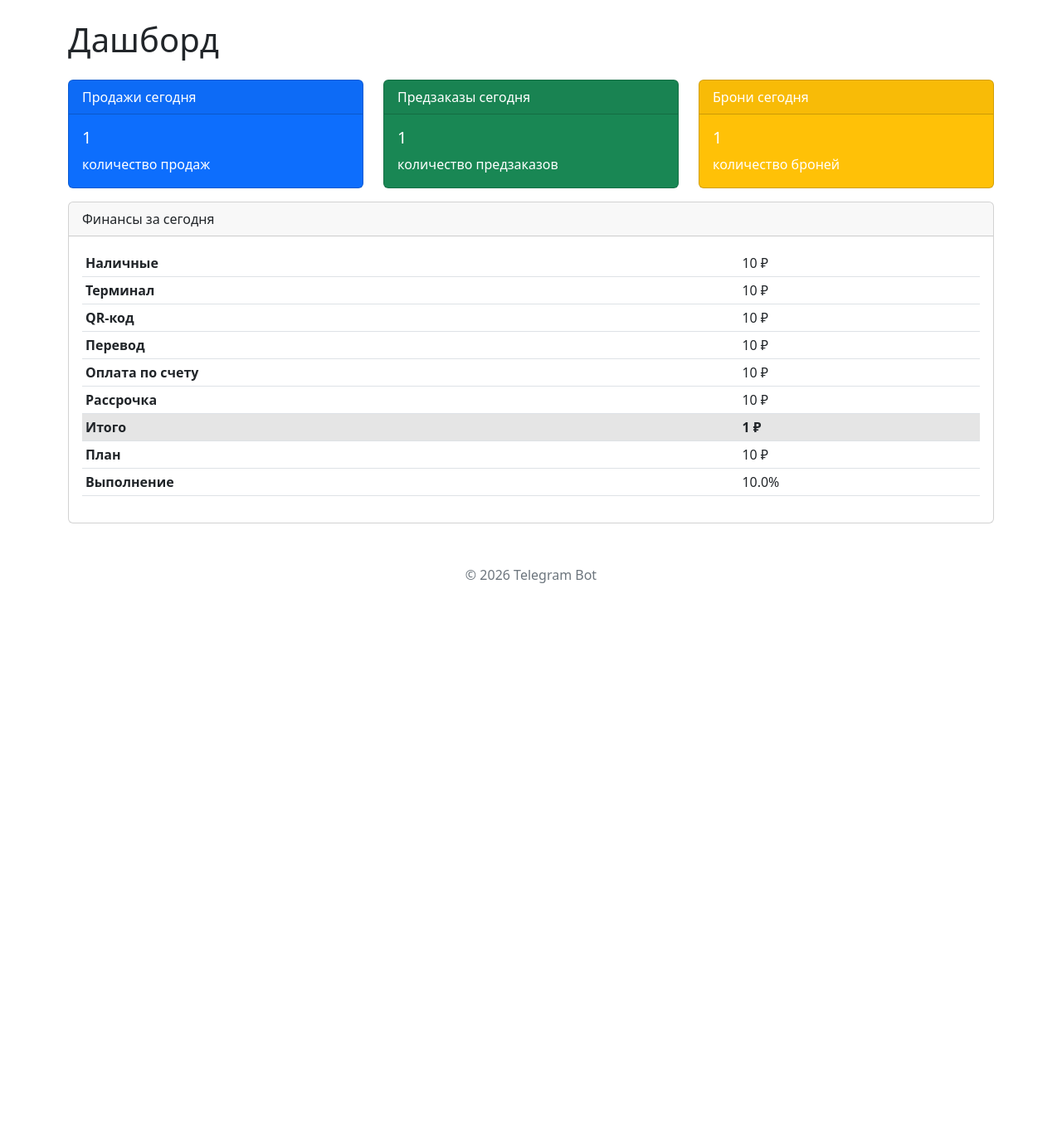
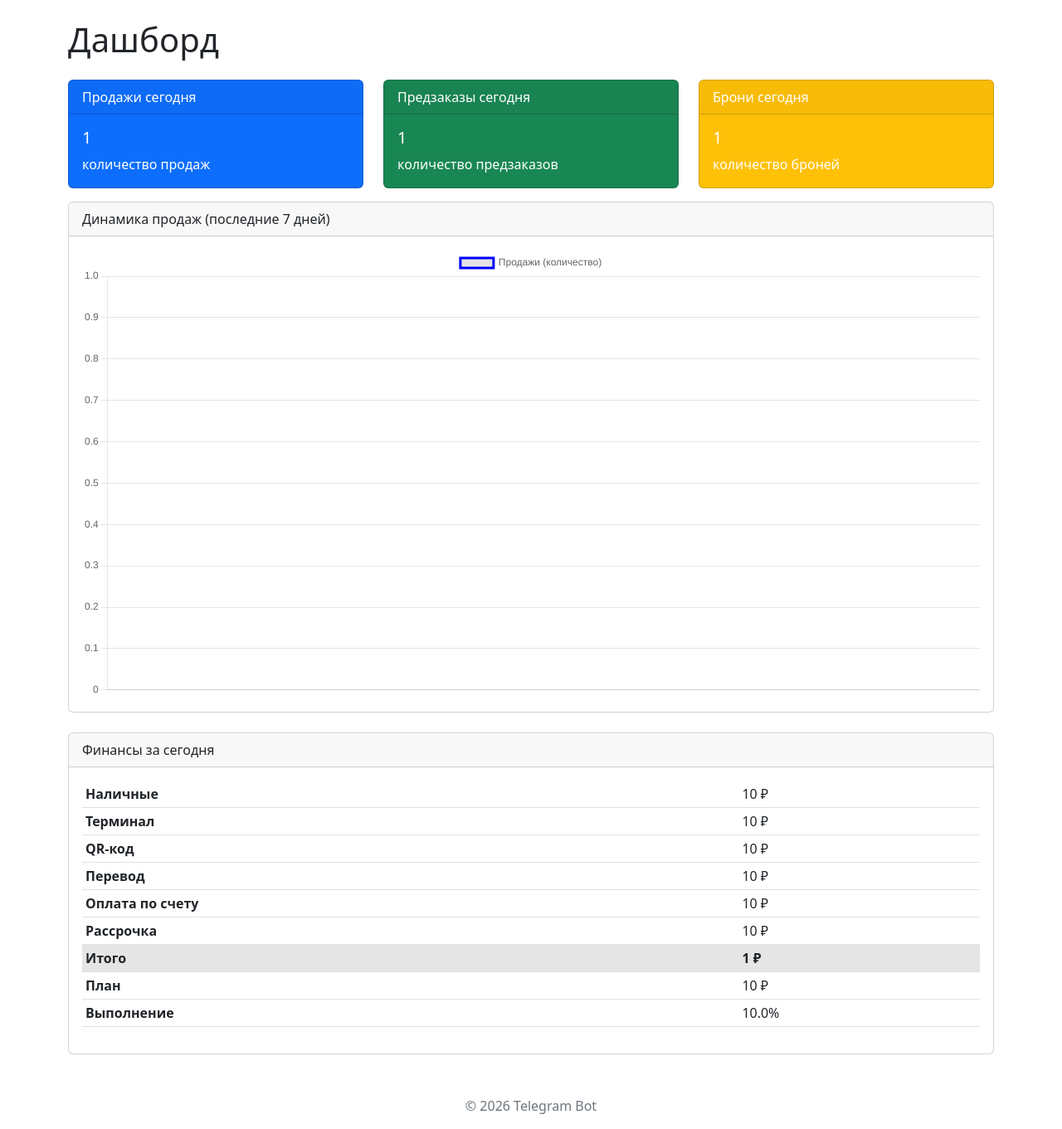
Before and after one commit to NextApple-Bot/telegram-bot, a Python web app: template web_admin/templates/dashboard.html in a window 1280 px wide. Shown: the part 56-1417 px from the top of the page at 83% size. Before the commit the page ends 759 px from the top, so only its background shows below. Run offline with Jinja, Linux system fonts and the light colour scheme; the template is opened without the code that fills it: most values are stand-ins (such as "Sample title", 1, 10 or a date in 2020).

Commit message:
Update dashboard.html

```diff
--- a/web_admin/templates/dashboard.html
+++ b/web_admin/templates/dashboard.html
@@ -1,7 +1,13 @@
+{# Файл: web_admin/templates/dashboard.html #}
 {% extends "base.html" %}
 {% block title %}Дашборд{% endblock %}
+{% block extra_head %}
+<script src="https://cdn.jsdelivr.net/npm/chart.js"></script>
+{% endblock %}
 {% block content %}
 <h1>Дашборд</h1>
+
+<!-- Карточки статистики -->
 <div class="row mt-4">
     <div class="col-md-4">
         <div class="card text-white bg-primary mb-3">
@@ -32,6 +38,19 @@
     </div>
 </div>
 
+<!-- График продаж за 7 дней -->
+<div class="row">
+    <div class="col-md-12">
+        <div class="card mb-4">
+            <div class="card-header">Динамика продаж (последние 7 дней)</div>
+            <div class="card-body">
+                <canvas id="salesChart" width="400" height="200"></canvas>
+            </div>
+        </div>
+    </div>
+</div>
+
+<!-- Финансы -->
 <div class="row">
     <div class="col-md-12">
         <div class="card">
@@ -52,4 +71,20 @@
         </div>
     </div>
 </div>
+
+<script>
+    const ctx = document.getElementById('salesChart').getContext('2d');
+    const dates = {{ dates|tojson }};
+    const salesCounts = {{ sales_counts|tojson }};
+    new Chart(ctx, {
+        type: 'line',
+        data: {
+            labels: dates,
+            datasets: [
+                { label: 'Продажи (количество)', data: salesCounts, borderColor: 'blue', fill: false }
+            ]
+        },
+        options: { responsive: true }
+    });
+</script>
 {% endblock %}
```
